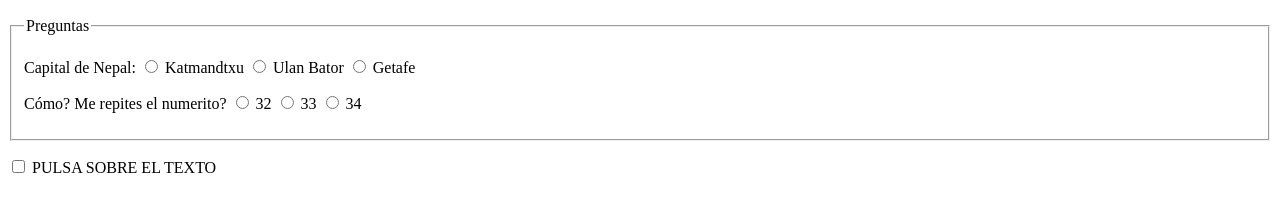
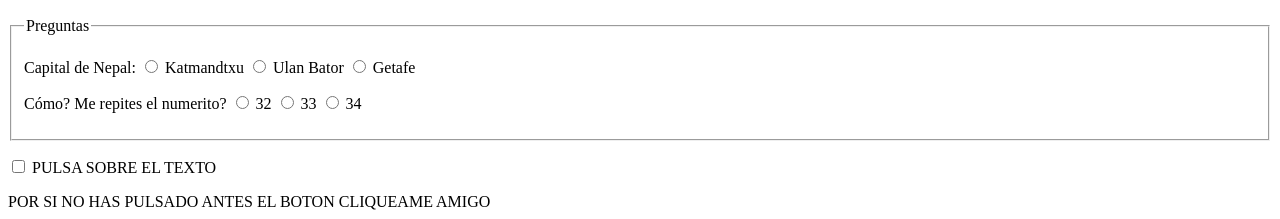
Before and after one commit to jcaceresforteza/1EVAL_HTMLyCSS_AplicacionesWeb_SMR2C_JoseCaceresForteza, a plain HTML site: page formulario/formulario2.html in a window 1280 px wide. Shown: the part 945-1164 px from the top of the page. Before the commit the page ends 1138 px from the top, so only its background shows below. Drawn offline with Linux system fonts and the light colour scheme.

Commit message:
FIN PARTE 2

```diff
--- a/formulario/formulario2.html
+++ b/formulario/formulario2.html
@@ -46,6 +46,7 @@
           </fieldset>
           <p><input type="checkbox" name="casillas" id="casillas2">
         <label for="casillas2">PULSA SOBRE EL TEXTO</label></p>
+        <label for="boton2">POR SI NO HAS PULSADO ANTES EL BOTON CLIQUEAME AMIGO</label>
 
 
     </form>
```
